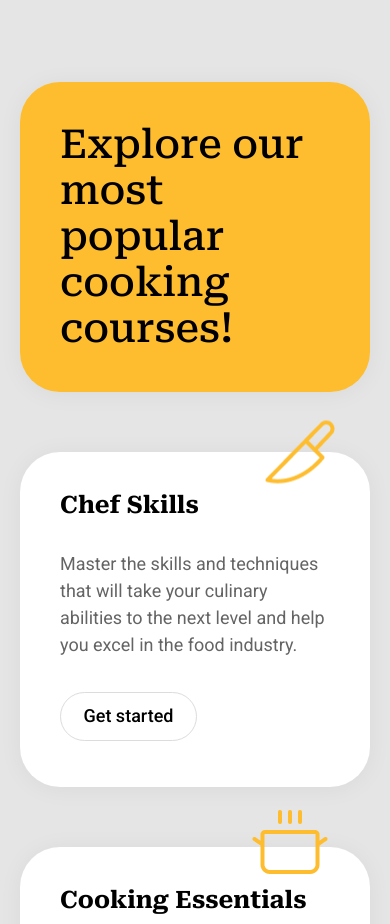
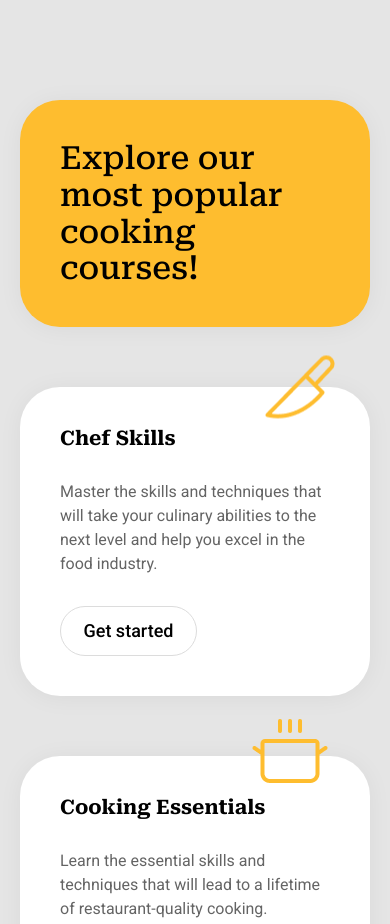
Before and after one commit to paulhondl/SweetBerriesProject, a plain HTML site: page index.html in a window 390 px wide. Shown: the part 606-1530 px from the top of the page. Drawn offline with Linux system fonts and the light colour scheme.

Commit message:
fixed course layout to achieve uniform appearance

```diff
--- a/styles/courses.css
+++ b/styles/courses.css
@@ -12,6 +12,9 @@
   border-radius: 40px;
   padding: 40px;
   position: relative;
+  display: flex;
+  flex-direction: column;
+  gap: 30px;
 }
 
 .course h2 {
@@ -30,9 +33,7 @@
   font-weight: 400;
   line-height: 1.5;
   color: var(--text-secondary);
-  margin-top: 30px;
-  margin-bottom: 40px;
-  height: 40%;
+  height: 50%;
 }
 
 .course button {
@@ -42,6 +43,7 @@
   font-size: 1.125rem;
   color: var(--text-primary);
   cursor: pointer;
+  align-self: flex-start;
   border: 1.5px solid #DCDCDC;
   padding: 0.75em 1.25em;
   border-radius: 2em;
@@ -72,10 +74,23 @@
   .courses-grid {
     padding-inline: var(--padding-section-tablet);
   }
+  .course h2 {
+    font-size: 2.25rem;
+  }
+  .course h3 {
+    font-size: 1.25rem;
+  }
+  .course p {
+    font-size: 1rem;
+    line-height: 1.5;
+  }
 }
 
 @media (max-width: 700px) {
   .courses-grid {
     padding-inline: var(--padding-section-mobile);
   }
+  .course h2 {
+    font-size: 2rem;
+  }
 }
--- a/styles/hero.css
+++ b/styles/hero.css
@@ -46,7 +46,6 @@
     justify-content: center;
     gap: var(--padding-section-tablet);
     padding-inline: var(--padding-section-tablet);
-
   }
 
   .hero-text {
@@ -75,6 +74,7 @@
 
   .hero-text p {
     font-size: 1.25rem;
+    line-height: 1.5;
   }
 
 }
```
